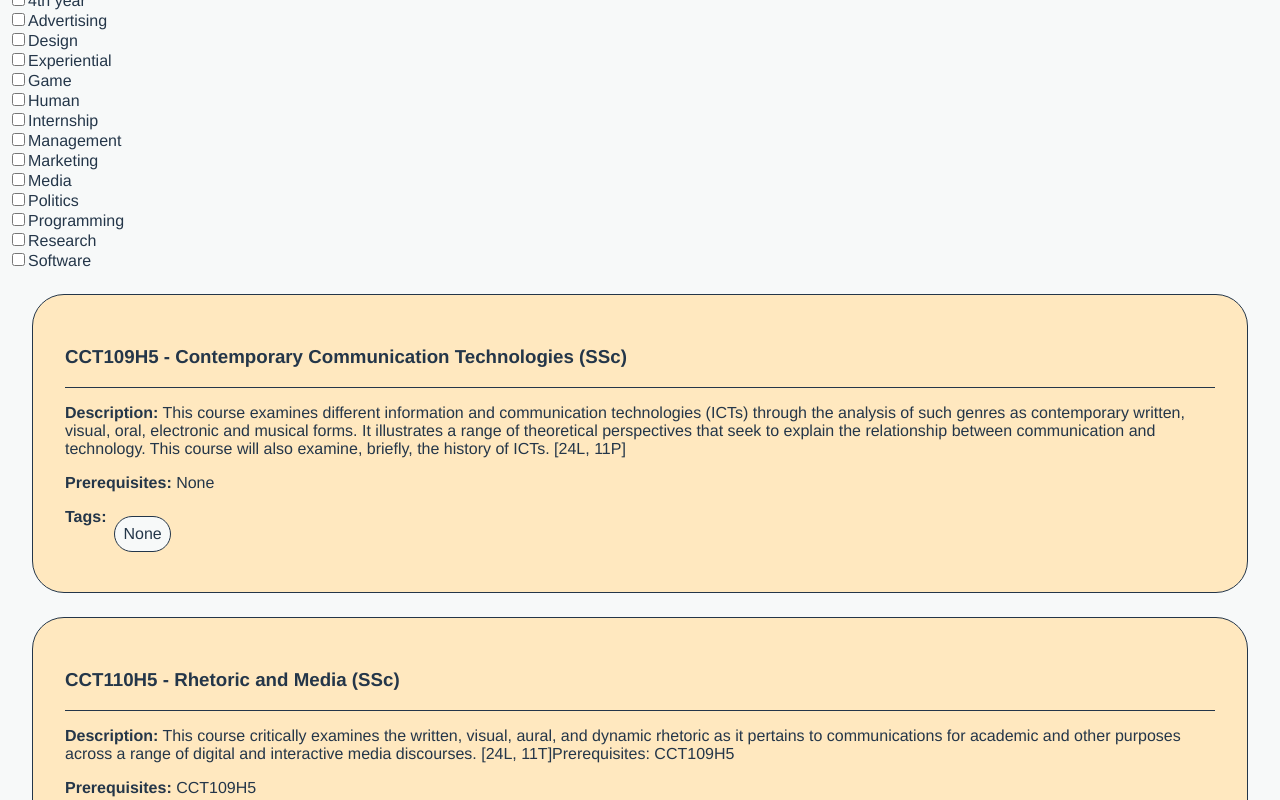
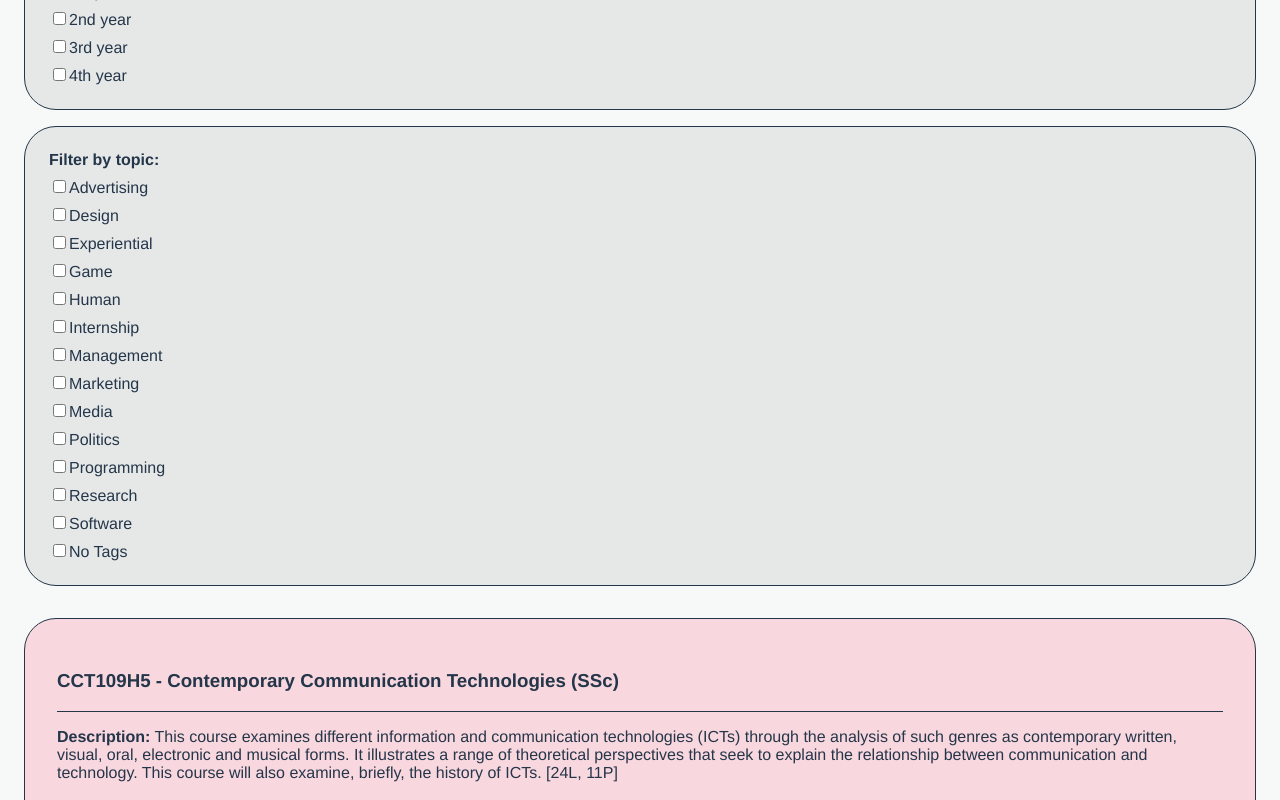
Before and after one commit to jessly5/Course-Check, a Vue app in the folder course-check/: page / in a window 1280 px wide. Shown: the part 400-1200 px from the top of the page. Built offline with nearby package versions, Linux system fonts and the light colour scheme.

Commit message:
year and topic filters work

```diff
--- a/course-check/src/App.vue
+++ b/course-check/src/App.vue
@@ -2,12 +2,13 @@
   <div id="app">
 	<ThePreface/>
 	<div>
-
-		<CourseFilter v-bind:filterSection="this.yearFilters"/>
-		<CourseFilter v-bind:filterSection="this.topicFilters"/>
+		<div>
+			<CourseFilter v-bind:filterSection="this.yearFilters" filterTitle="Filter by year:"/>
+			<CourseFilter v-bind:filterSection="this.topicFilters" filterTitle="Filter by topic:"/>
+		</div>
 
 		<CourseCard
-			v-for="course in Object.keys(courseData).sort()"
+			v-for="course in courseKeys"
 			v-bind:key="courseData[course].courseTitleFull"
 			v-bind:courseTitleFull="courseData[course].courseTitleFull"
 			v-bind:courseDetails="courseData[course].courseDetails"
@@ -16,6 +17,7 @@
 			v-bind:visible="isFilteredOut(course)"
 		/>
 	</div>
+	<footer><a href="https://github.com/jessly5/Course-Check"><img src="@/assets/GitHub_Logo.png" alt="GitHub Logo" height="30px"></a></footer>
   </div>
 </template>
 
@@ -49,7 +51,8 @@ export default {
 				{id: "Politics", text: "Politics", value: false},
 				{id: "Programming", text: "Programming", value: false},
 				{id: "Research", text: "Research", value: false},
-				{id: "Software", text: "Software", value: false}
+				{id: "Software", text: "Software", value: false},
+				{id: "None", text: "No Tags", value: false}
 			]
 		}
 	},
@@ -67,21 +70,56 @@ export default {
 		}
 	},
 	computed: {
-		yearFiltersUsed: function(){
+		courseKeys: function(){
+			return Object.keys(courseData).sort();
+		},
+		totalYearFiltersUsed: function(){
 			var total = 0;
 			for (var f in this.yearFilters) {
 				total += this.yearFilters[f].value ? 1 : 0;
 			} return total;
 		},
+		applyYearFilters: function(){
+			var list = {};
+			var year;
+			for (var k in this.courseKeys){
+				year = this.getYear(this.courseKeys[k])-1;
+				list[this.courseKeys[k]] = this.totalYearFiltersUsed ==  0 ? true : this.yearFilters[year].value;
+			} return list;
+		},
+		totalTopicFiltersUsed: function(){
+			var total = 0;
+			for (var f in this.topicFilters) {
+				total += this.topicFilters[f].value ? 1 : 0;
+			} return total;
+		},
+		applyTopicsFilter: function(){
+			var list = {};
+			var topic, courseTags;
+			for (var k in this.courseKeys){
+				for (var t in this.topicFilters){
+					topic = this.topicFilters[t].id;
+					courseTags = this.courseData[this.courseKeys[k]].tags;
+
+					if (courseTags.includes(topic) && this.topicFilters[t].value){
+						list[this.courseKeys[k]] = true;
+					} else{
+						list[this.courseKeys[k]] = list[this.courseKeys[k]] ? list[this.courseKeys[k]] : false;
+					}
+				}
+			} return list;
+		},
 		displayCourses: function(){
-			var show = {};
-			var year;
-			var keys = Object.keys(courseData).sort();
-			for (var k in keys){
-				year = this.getYear(keys[k])-1;
-				show[keys[k]] = this.yearFiltersUsed ==  0 ? true : this.yearFilters[year].value;
+			if ((this.totalYearFiltersUsed + this.totalTopicFiltersUsed == 0) || (this.totalTopicFiltersUsed == 0)) {
+				return this.applyYearFilters;
+			} if (this.totalYearFiltersUsed == 0){
+				return this.applyTopicsFilter;
 			}
-			return show;
+
+			var list = {}
+			for (var k in this.courseKeys){
+				list[this.courseKeys[k]] = this.applyYearFilters[this.courseKeys[k]] && this.applyTopicsFilter[this.courseKeys[k]];
+			} return list;
 		}
 	}
 }
@@ -92,4 +130,9 @@ export default {
 	font-family: Avenir, Helvetica, Arial, sans-serif;
 	color: #243649;
 }
+footer {
+	text-align: center;
+}
+@media only screen and (max-width: 640px) {
+}
 </style>
--- a/course-check/src/components/CourseCard.vue
+++ b/course-check/src/components/CourseCard.vue
@@ -39,7 +39,8 @@ export default {
 	border: 1.5px solid #243649;
 	border-radius: 2em;
 	padding: 2em;
-	margin: 1.5em;
+	margin: 1em;
+	float: right;
 }
 .tag {
 	border: 1.5px solid #243649;
@@ -58,15 +59,15 @@ hr {
 	height: 1.5px;
 }
 .first {
-	background: #FFE8BF;
+	background: #F9D7DE;
 }
 .second {
-	background: #BADCE8;
+	background: #FAEBC0;
 }
 .third {
-	background: #A6D1FF;
+	background: #C5EBD8;
 }
 .fourth {
-	background: #CFCCFF;
+	background: #D3D4FA;
 }
 </style>
--- a/course-check/src/components/CourseFilter.vue
+++ b/course-check/src/components/CourseFilter.vue
@@ -1,6 +1,7 @@
 <template>
-	<div>
-		<div v-for="filter in filterSection" v-bind:key="filter.id">
+	<div class="filterGroup">
+		<label><strong>{{ filterTitle }}</strong></label>
+		<div v-for="filter in filterSection" v-bind:key="filter.id" class="filter">
 			<input v-model="filter.value" type="checkbox" id="filter.id" value="filter.id" name="filter.id">
 			<label for="filter.id">{{ filter.text }}</label>
 		</div>
@@ -11,10 +12,21 @@
 export default {
 	name: 'CourseFilter',
 	props: {
-		filterSection: Array
+		filterSection: Array,
+		filterTitle: String
 	}
 }
 </script>
 
 <style scoped>
+.filter {
+	margin: 0.5em 0 0 0;
+}
+.filterGroup {
+	margin: 1em;
+	padding: 1.5em;
+	border: 1.5px solid #243649;
+	border-radius: 2em;
+	background: #E6E8E8;
+}
 </style>
```
Also changed, not shown: course-check/src/assets/GitHub_Logo.png (added).
